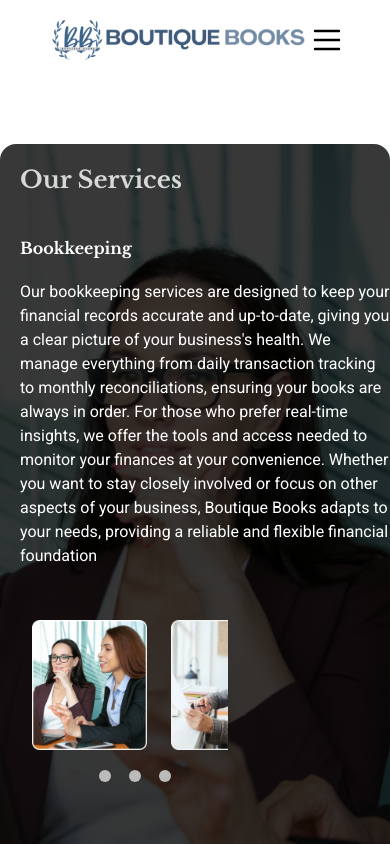
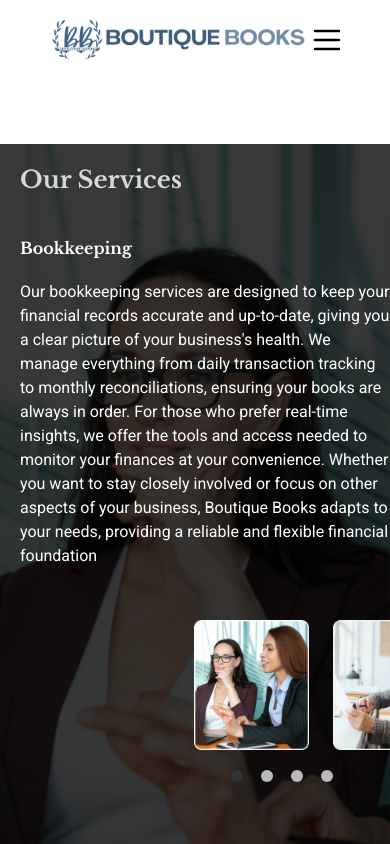
Before and after one commit to NikhilMourya/Boutique-Books, a React (Vite) app: page /services in a window 390 px wide. Shown: the top 844 px of the page. Built offline with nearby package versions, Linux system fonts and the light colour scheme; a web font is replaced by a local one.

Commit message:
services updated ✅

```diff
--- a/src/page/ServicesPage.jsx
+++ b/src/page/ServicesPage.jsx
@@ -130,10 +130,10 @@ const ServicesPage = () => {
     <>
       <section className="bg-white">
         <section className="relative mt-36">
-          <div className=" mx-auto w-full rounded-t-2xl">
-            <div className="mx-auto relative rounded-t-2xl">
+          <div className=" mx-auto w-full lg:rounded-t-2xl">
+            <div className="mx-auto relative lg:rounded-t-2xl">
               <div className="center relative z-0">
-                <div className="w-full h-[110vh] lg:h-full rounded-t-2xl">
+                <div className="w-full h-[110vh] max-sm:h-auto lg:h-full lg:rounded-t-2xl">
                   <Slider
                     {...SliderSettingsBg}
                     ref={(slider) => {
@@ -150,7 +150,7 @@ const ServicesPage = () => {
                     ))}
                   </Slider>
                 </div>
-                <div className="black-overlay rounded-t-2xl">
+                <div className="black-overlay lg:rounded-t-2xl">
                   <div className="p-5 md:p-20 pr-0 sm:h-screen w-full">
                     <div className="mx-auto text-white">
                       <h1 className="mb-10 text-2xl opacity-80 font-primary text-left">
@@ -165,7 +165,7 @@ const ServicesPage = () => {
                             {activeContent}
                           </p>
                         </div>
-                        <div className="w-52 md:w-72 lg:w-96">
+                        <div className="w-52 md:w-72 lg:w-96 ml-auto">
                           <div className="md:mt-20">
                             <div>
                               <Slider
```
